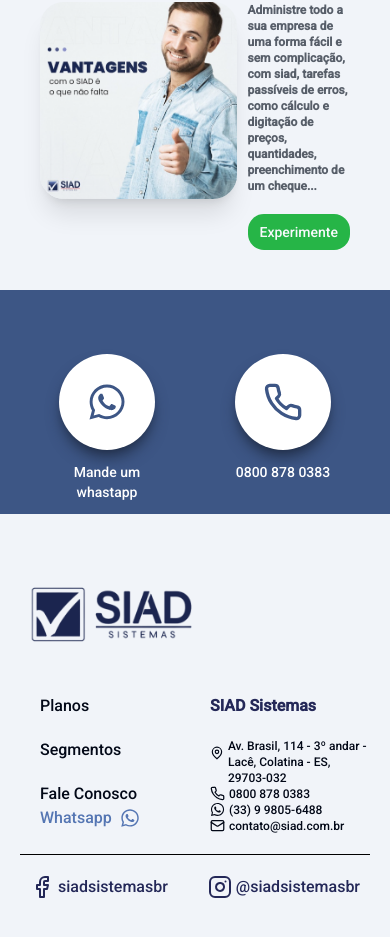
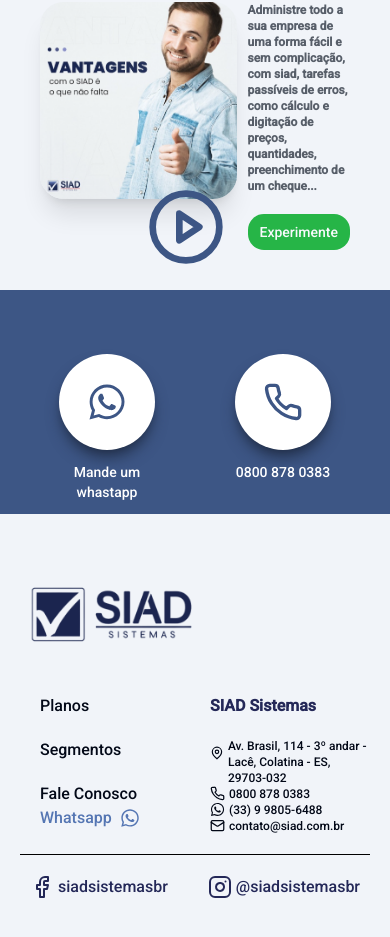
Before and after one commit to EvaldoFerreiraMoreira/site-siad, a Next.js app: page /planos in a window 390 px wide. Shown: the part 3130-4067 px from the top of the page. Built offline with nearby package versions, Linux system fonts and the light colour scheme.

Commit message:
feat: create Dialog video mobile/web and implementate in funcSiadBanner

```diff
--- a/package.json
+++ b/package.json
@@ -35,6 +35,7 @@
     "react-dom": "^18",
     "react-hook-form": "^7.48.2",
     "react-icons": "^4.12.0",
+    "react-player": "^2.14.1",
     "react-zoom-pan-pinch": "^3.3.0",
     "tailwind-merge": "^2.0.0",
     "tailwindcss-animate": "^1.0.7",
--- a/src/app/planos/components/componentsMobile/FuncSiadBannerMobile.tsx
+++ b/src/app/planos/components/componentsMobile/FuncSiadBannerMobile.tsx
@@ -1,4 +1,5 @@
 import { Button } from "@/components/ui/button";
+import DialogVideoMobile from "@/components/ui/componentsMobile/DialogVideoMobile";
 import Image from "next/image";
 import Link from "next/link";
 
@@ -6,7 +7,7 @@ const FuncSiadBannerMobile = () => {
     return (
         <div>
             <div className="flex text-center font-bold text-xl">
-            <h1>SIAD <span className="text-[#3D5685]">um jeito fácil </span>de cuidar da sua gestão,<span className="text-[#3D5685]"> um sistema </span> pensado<span className="text-[#3D5685]"> em você </span>e sua <span className="text-[#3D5685]">empresa </span></h1>
+                <h1>SIAD <span className="text-[#3D5685]">um jeito fácil </span>de cuidar da sua gestão,<span className="text-[#3D5685]"> um sistema </span> pensado<span className="text-[#3D5685]"> em você </span>e sua <span className="text-[#3D5685]">empresa </span></h1>
             </div>
             <div className="flex mt-10 gap-7">
                 <div>
@@ -21,9 +22,10 @@ const FuncSiadBannerMobile = () => {
                             objectFit: "contain",
                         }}
                     />
+                    <DialogVideoMobile video={"https://www.youtube.com/watch?v=rXBbaPidpPM"} />
                 </div>
                 <div className="flex flex-col w-48 font-semibold text-xs gap-5">
-                <p className="text-[#575E69]"> Administre todo a sua empresa de uma forma fácil e sem complicação, com siad, tarefas
+                    <p className="text-[#575E69]"> Administre todo a sua empresa de uma forma fácil e sem complicação, com siad, tarefas
                         passíveis de erros, como cálculo e digitação de preços, quantidades, preenchimento de um
                         cheque... </p>
                     <Link href="/planos">
--- a/src/app/planos/components/componentsWeb/FuncSiadBannerWeb.tsx
+++ b/src/app/planos/components/componentsWeb/FuncSiadBannerWeb.tsx
@@ -1,4 +1,5 @@
 import { Button } from "@/components/ui/button";
+import DialogVideoWEB from "@/components/ui/componentsWeb/DialogVideoWeb";
 import Image from "next/image";
 import Link from "next/link";
 
@@ -18,6 +19,7 @@ const FuncSiadBannerWeb = () => {
                             objectFit: "contain",
                         }}
                     />
+                    <DialogVideoWEB video={"https://www.youtube.com/watch?v=rXBbaPidpPM"} />
                 </div>
                 <div className="flex flex-col font-semibold w-[50%]  text-sm gap-5">
                     <div className="flex font-bold text-2xl">
--- /dev/null
+++ b/src/components/ui/componentsMobile/DialogVideoMobile.tsx
@@ -0,0 +1,33 @@
+import { Button } from "@/components/ui/button";
+
+import {
+    Dialog,
+    DialogContent,
+    DialogTrigger,
+} from "@/components/ui/dialog"
+import ReactPlayer from 'react-player';
+import React from "react";
+import { PlayCircleIcon } from "lucide-react";
+
+interface DialogVideoMobileProps {
+    video: string
+}
+
+const DialogVideoMobile = ({ video }: DialogVideoMobileProps) => {
+    return (
+        <Dialog>
+            <DialogTrigger asChild>
+                <Button className="w-full h-full" variant={"link"}>
+                    <PlayCircleIcon size={80} className="absolute mb-48 ml-28 text-[#3D5685]" />
+                </Button>
+            </DialogTrigger>
+            <DialogContent className="max-w-[38%] bg-white">
+                <div className=" flex justify-center align-center">
+                    <ReactPlayer url={video} playing={true} loop={true} style={{width:"1000px"}}/>
+                </div>
+
+            </DialogContent>
+        </Dialog >
+    );
+}
+export default DialogVideoMobile;
--- /dev/null
+++ b/src/components/ui/componentsWeb/DialogVideoWeb.tsx
@@ -0,0 +1,33 @@
+import { Button } from "@/components/ui/button";
+
+import {
+    Dialog,
+    DialogContent,
+    DialogTrigger,
+} from "@/components/ui/dialog"
+import ReactPlayer from 'react-player';
+import React from "react";
+import { PlayCircleIcon } from "lucide-react";
+
+interface DialogVideoWEBProps {
+    video: string
+}
+
+const DialogVideoWEB = ({ video }: DialogVideoWEBProps) => {
+    return (
+        <Dialog>
+            <DialogTrigger asChild>
+                <Button className="w-full h-full" variant={"link"}>
+                    <PlayCircleIcon size={200} className="absolute mb-32 text-[#3D5685]" />
+                </Button>
+            </DialogTrigger>
+            <DialogContent className="max-w-[38%] bg-white">
+                <div className=" flex justify-center align-center">
+                    <ReactPlayer url={video} playing={true} loop={true} style={{width:"1000px"}}/>
+                </div>
+
+            </DialogContent>
+        </Dialog >
+    );
+}
+export default DialogVideoWEB;
```
Also changed, not shown: 1 other file (tests, documents, lock files or other folders).
